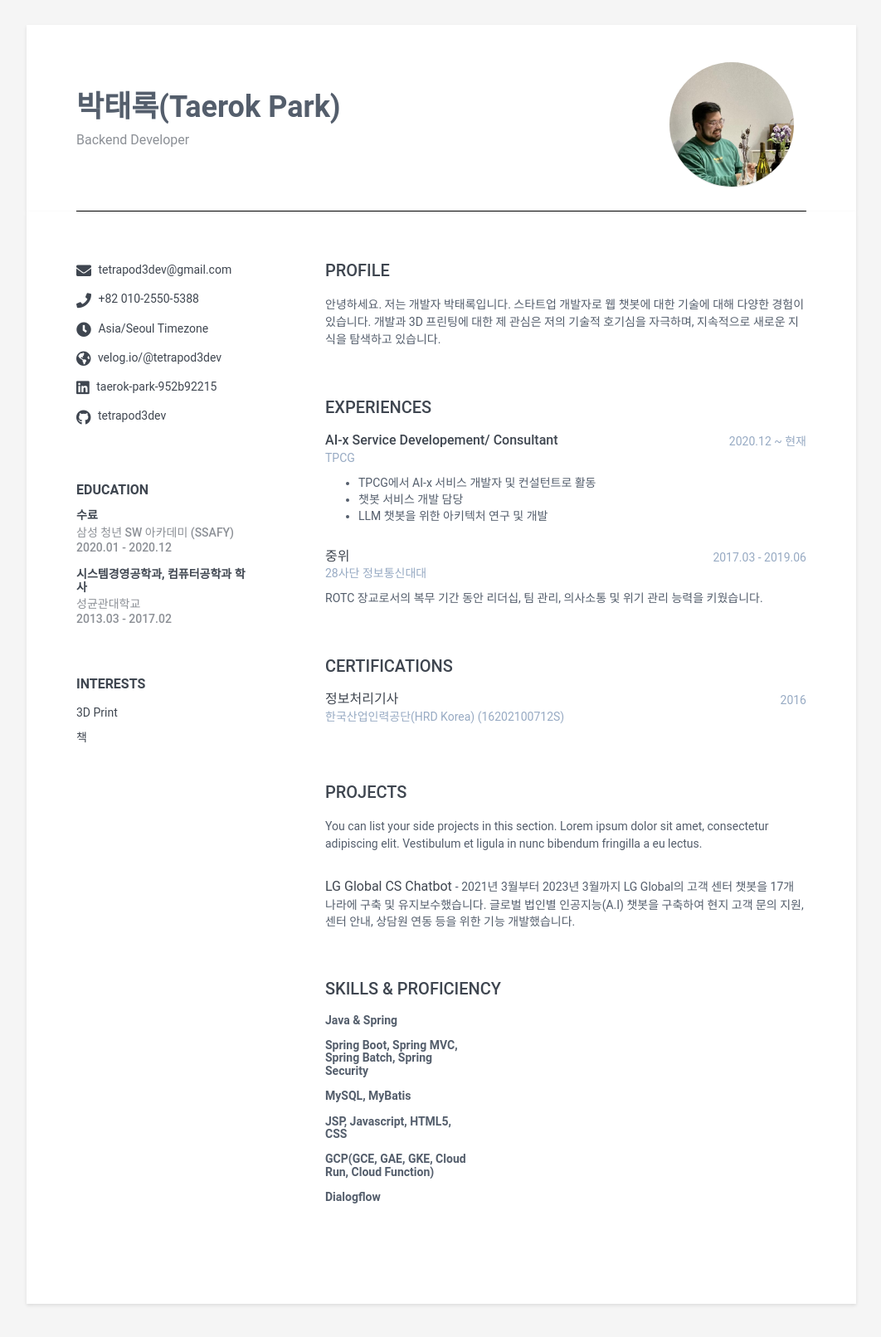
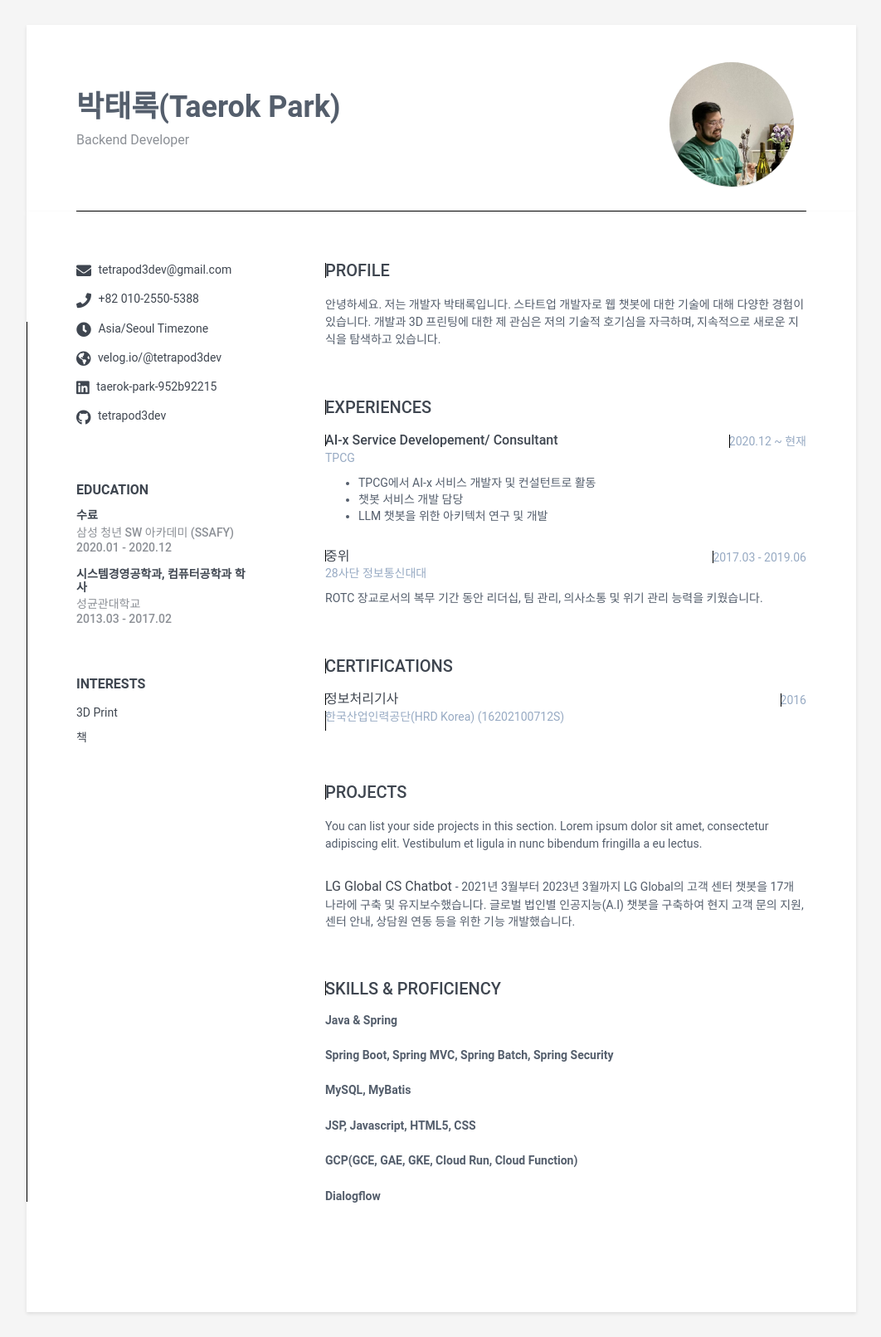
Before and after one commit to tetrapod3dev/tetrapod3dev.github.io, a Jekyll site: the page built from index.html, in a window 1280 px wide. Shown: the whole page at 83% size, without its empty margins (108-1170 px from the left). Built offline with Jekyll 4.4.1, drawn with Linux system fonts in a browser that asks for light colours.

Commit message:
chore: 세로선 추가

```diff
--- a/_layouts/default.html
+++ b/_layouts/default.html
@@ -37,7 +37,7 @@
 
     </div>
   </div>
-  <div class="wrapper">
+  <div class="wrapper b-wrapper">
     {% include sidebar.html %}
 
     <div class="main-wrapper">
--- a/_sass/_base.scss
+++ b/_sass/_base.scss
@@ -57,6 +57,19 @@ p {
     width: 88%;
     height: 1px;
     background-color: black;
+  }
+}
+.b-wrapper {
+  .main-wrapper {
+    ::after {
+      content: '';
+      position: absolute;
+      top: 10%;
+      left: 0;
+      height: 80%;
+      width: 1px;
+      background-color: black;
+    }
   }
 }
 
--- a/_sass/_responsive.scss
+++ b/_sass/_responsive.scss
@@ -27,6 +27,10 @@
   .main-wrapper .upper-row {
     margin-bottom: 0;
   }
+
+  .main-wrapper::after {
+    display: none;
+  }
 }
 /* Small devices (tablets, 768px and up) */
 @media (min-width: 768px) {
@@ -34,20 +38,6 @@
 
 /* Medium devices (desktops, 992px and up) */
 @media (min-width: 992px) {
-  .skillset .level-title {
-    display: inline-block;
-    float: left;
-    width: 30%;
-    margin-bottom: 0;
-  }
-
-  .skillset .level-bar {
-    display: inline-block;
-    width: 70%;
-    float: left;
-    position: relative;
-    top: 1px;
-  }
 }
 
 /* Large devices (large desktops, 1200px and up) */
```
